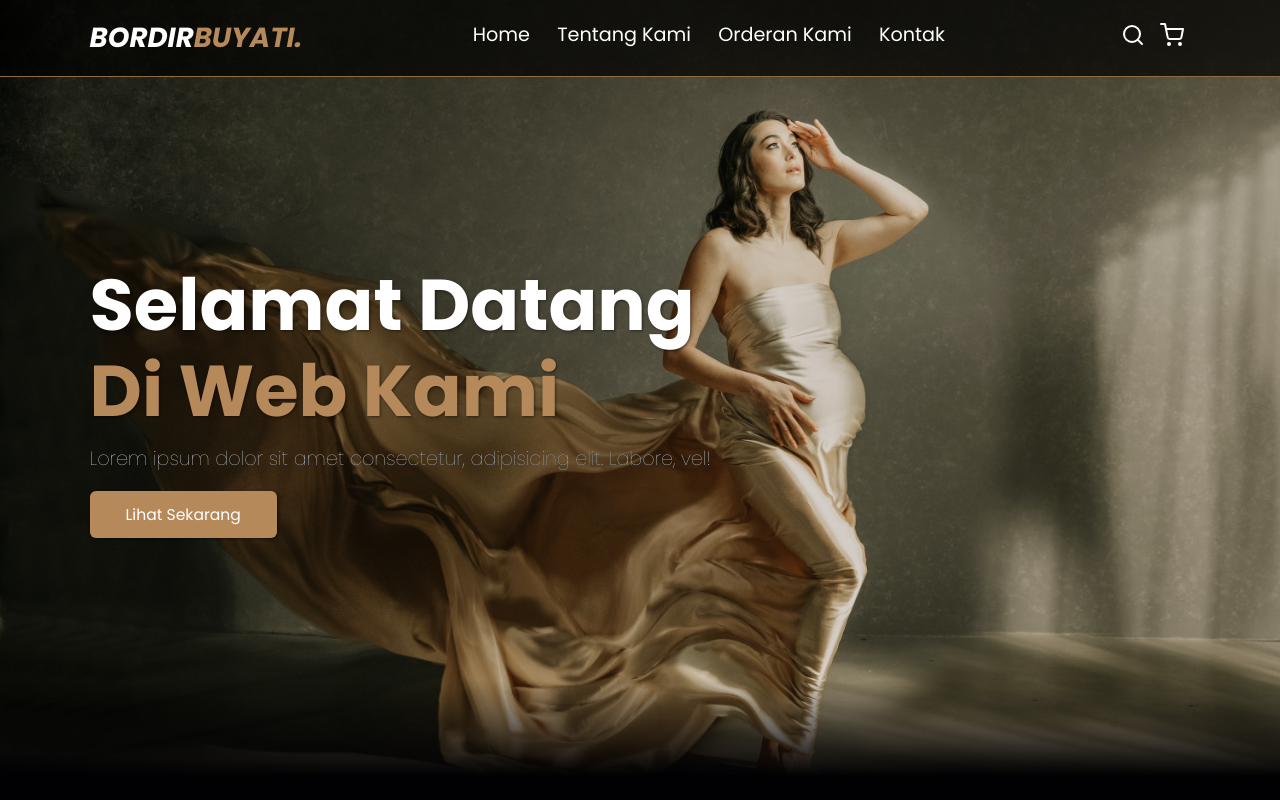
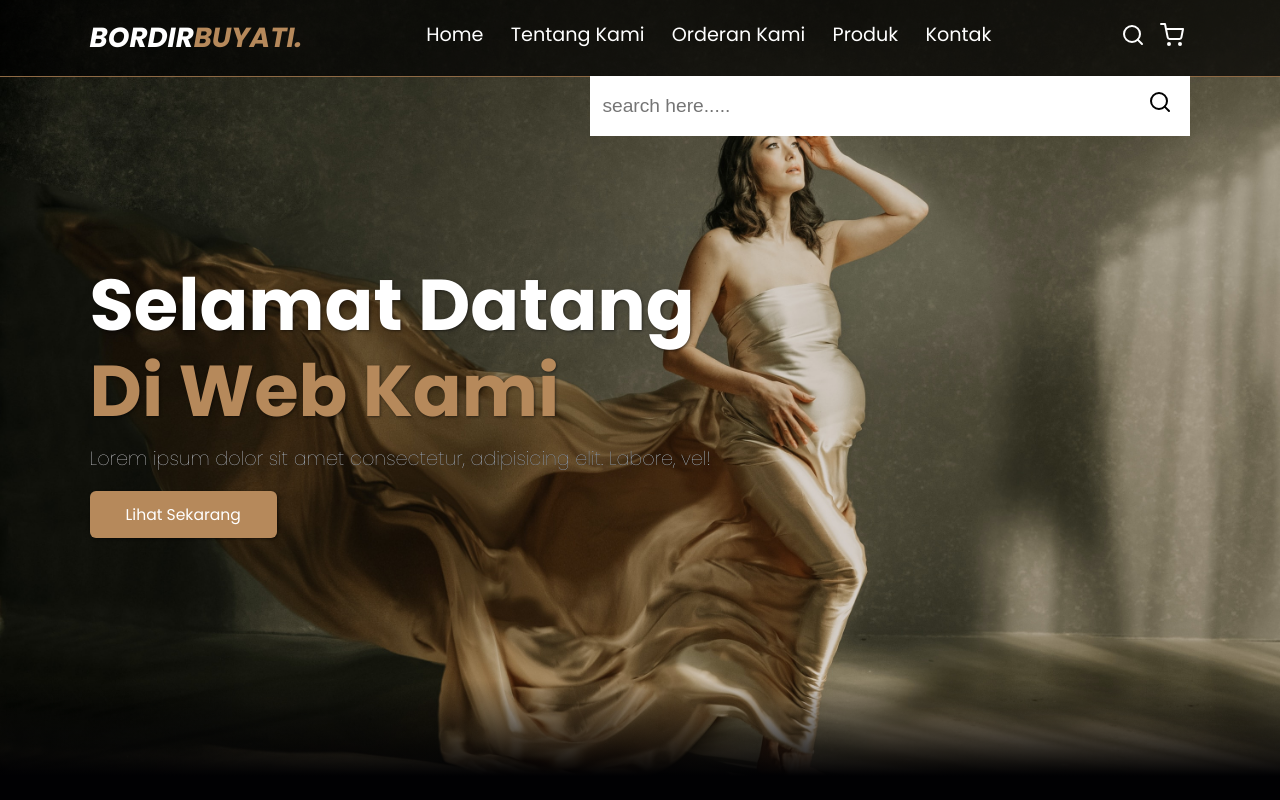
Before and after one commit to vernandohian345/Bordir-Bu-Yati, a plain HTML site: page index.html in a window 1280 px wide. Both pictures are taken after a click on the link 1133 px from the left and 42 px from the top of the page. Shown: the top 800 px of the page. Drawn offline with nearby package versions, Linux system fonts and the light colour scheme.

Commit message:
web bordir

```diff
--- a/css/style.css
+++ b/css/style.css
@@ -85,6 +85,40 @@ body {
   display: none;
 }
 
+/* navbar search form */
+.navbar .search-form {
+  position: absolute;
+  top: 100%;
+  right: 7%;
+  background-color: #ffffff;
+  width: 50rem;
+  height: 5rem;
+  display: flex;
+  align-items: center;
+  transform: scaleY(0);
+  transform-origin: top;
+  transition: 0.3s;
+}
+
+.navbar .search-form.active {
+  transform: scaleY(1);
+}
+
+.navbar .search-form input {
+  height: 100%;
+  width: 100%;
+  font-size: 1.6rem;
+  color: var(--bg);
+  padding: 1rem;
+}
+
+.navbar .search-form label {
+  cursor: pointer;
+  font-size: 2rem;
+  margin-right: 1.5rem;
+  color: var(--bg);
+}
+
 /* Hero Section */
 .hero {
   min-height: 100vh;
@@ -150,12 +184,14 @@ body {
 /* About Section */
 .about,
 .menu,
+.products,
 .contact {
   padding: 10rem 7% 1.4rem;
 }
 
 .about h2,
 .menu h2,
+.products h2,
 .contact h2 {
   text-align: center;
   font-size: 2.6rem;
@@ -164,6 +200,7 @@ body {
 
 .about h2 span,
 .menu h2 span,
+.products h2 span,
 .contact h2 span {
   color: var(--primary);
 }
@@ -199,6 +236,7 @@ body {
 
 /* Menu Section */
 .menu p,
+.products p,
 .contact p {
   text-align: center;
   max-width: 30rem;
@@ -209,6 +247,7 @@ body {
 }
 
 .menu h2,
+.products h2,
 .contact h2 {
   margin-bottom: 1rem;
 }
@@ -377,6 +416,11 @@ footer .credit a:hover {
     transform: scaleX(0.2);
   }
 
+  .navbar .search-form {
+    width: 90%;
+    right: 2rem;
+  }
+
   .about .row {
     flex-wrap: wrap;
   }
--- a/index.html
+++ b/index.html
@@ -31,14 +31,22 @@
         <a href="#home">Home</a>
         <a href="#about">Tentang Kami</a>
         <a href="#menu">Orderan Kami</a>
+        <a href="#products">Produk</a>
         <a href="#contact">Kontak</a>
       </div>
 
       <div class="navbar-extra">
-        <a href="#" id="search"><i data-feather="search"></i></a>
+        <a href="#" id="search-button"><i data-feather="search"></i></a>
         <a href="#" id="shopping-cart"><i data-feather="shopping-cart"></i></a>
         <a href="#" id="hamburger-menu"><i data-feather="menu"></i></a>
       </div>
+
+      <!-- search form start -->
+      <div class="search-form">
+        <input type="search" id="search-box" placeholder="search here....." />
+        <label for="search-box"><i data-feather="search"></i></label>
+      </div>
+      <!-- search form end -->
     </nav>
     <!-- Navbar End -->
 
@@ -136,6 +144,16 @@
     </section>
     <!-- Menu Section end -->
 
+    <!-- Products Section start -->
+    <section class="products" id="products">
+      <h2>Produk <span>Kami</span></h2>
+      <p>
+        Lorem ipsum dolor, sit amet consectetur adipisicing elit. Magnam, soluta
+        adipisci? Sit, placeat? Molestiae, placeat?
+      </p>
+    </section>
+    <!-- Products Section end -->
+
     <!-- Contact Section Start -->
     <section id="contact" class="contact">
       <h2><span>Kontak</span> Kami</h2>
@@ -175,15 +193,21 @@
     <!-- Footer Start -->
     <footer>
       <div class="social">
-        <a href="#"><i data-feather="instagram"></i></a>
+        <a href="https://www.instagram.com/verhf_/"
+          ><i data-feather="instagram"></i
+        ></a>
         <a href="#"><i data-feather="twitter"></i></a>
         <a href="#"><i data-feather="facebook"></i></a>
+        <a href="https://wa.me/628970917756"
+          ><i data-feather="smartphone"></i
+        ></a>
       </div>
 
       <div class="links">
         <a href="#home">Home</a>
         <a href="#about">Tentang Kami</a>
         <a href="#menu">Orederan Kami</a>
+        <a href="#products">Produk</a>
         <a href="#contact">Kontak</a>
       </div>
 
--- a/js/script.js
+++ b/js/script.js
@@ -1,15 +1,31 @@
-// Toggle class active
+// Toggle class active hamburger menu
 const navbarNav = document.querySelector(".navbar-nav");
 //ketika hamburger menu di klik
-document.querySelector("#hamburger-menu").onclick = () => {
+document.querySelector("#hamburger-menu").onclick = (e) => {
   navbarNav.classList.toggle("active");
+  e.preventDefault();
 };
 
-// clik di luar sidebar untuk menghilangkan menu
-const hamburger = document.querySelector("#hamburger-menu");
+// toggle class active search-form
+const searchForm = document.querySelector(".search-form");
+const searchBox = document.querySelector("#search-box");
+
+document.querySelector("#search-button").onclick = (e) => {
+  searchForm.classList.toggle("active");
+  searchBox.focus();
+  e.preventDefault();
+};
+
+// clik di luar elemen
+
+const hm = document.querySelector("#hamburger-menu");
+const sb = document.querySelector("#search-button");
 
 document.addEventListener("click", function (e) {
-  if (!hamburger.contains(e.target) && !navbarNav.contains(e.target)) {
+  if (!hm.contains(e.target) && !navbarNav.contains(e.target)) {
     navbarNav.classList.remove("active");
   }
+  if (!sb.contains(e.target) && !searchForm.contains(e.target)) {
+    searchForm.classList.remove("active");
+  }
 });
```
